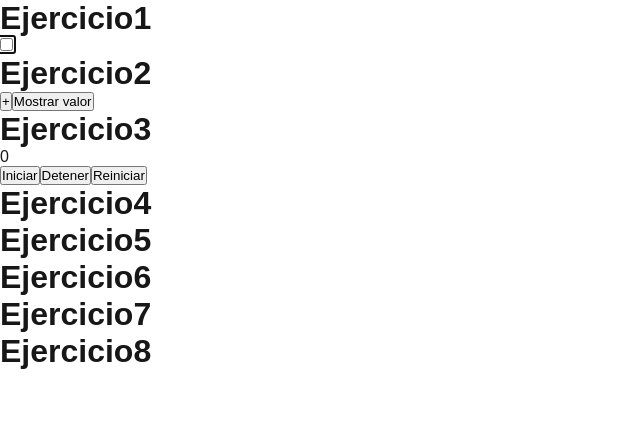
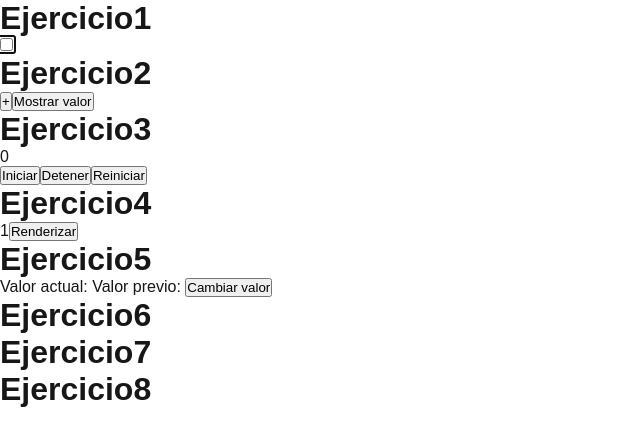
Before and after one commit to julia85310/b_useref, a Next.js app: page / in a window 1280 px wide. Shown: the top 446 px of the page, without its empty margins (0-640 px from the left). Built offline with nearby package versions, Linux system fonts and the light colour scheme.

Commit message:
ejercicio 5 done

```diff
--- /dev/null
+++ b/src/app/PreviousValue.js
@@ -0,0 +1,15 @@
+import {useRef, useState, useEffect} from 'react';
+
+export default function PreviousValue(){
+  const [numero, setNumero] = useState(null);
+  const numeroAnterior = useRef(numero);
+
+  useEffect(() => {
+    numeroAnterior.current = numero;
+    }, [numero]);
+
+  return <div>
+    Valor actual: {numero} Valor previo: {numeroAnterior.current}
+    <button onClick={() => setNumero(Math.floor(Math.random() * 100))}>Cambiar valor</button>
+  </div>
+}
--- /dev/null
+++ b/src/app/RenderCounter.js
@@ -0,0 +1,15 @@
+import { useRef, useState, useEffect } from "react";
+
+export default function RenderCounter(){
+  const numRenders = useRef(1);
+  const [state, setState] = useState(false);
+
+  useEffect(() => {
+    numRenders.current++;
+  });
+
+  return <div>
+    {numRenders.current}
+    <button onClick={() => setState(!state)}>Renderizar</button>
+  </div>
+}
--- a/src/app/page.js
+++ b/src/app/page.js
@@ -2,6 +2,8 @@
 import AutoFocusInput from "./AutoFocusInput";
 import CounterRef from "./CounterRef";
 import Timer from "./Timer";
+import RenderCounter from "./RenderCounter";
+import PreviousValue from "./PreviousValue";
 
 export default function Home() {
   return (
@@ -13,7 +15,9 @@ export default function Home() {
       <h1>Ejercicio3</h1>
       <Timer></Timer>
       <h1>Ejercicio4</h1>
+      <RenderCounter></RenderCounter>
       <h1>Ejercicio5</h1>
+      <PreviousValue></PreviousValue>
       <h1>Ejercicio6</h1>
       <h1>Ejercicio7</h1>
       <h1>Ejercicio8</h1>
```
